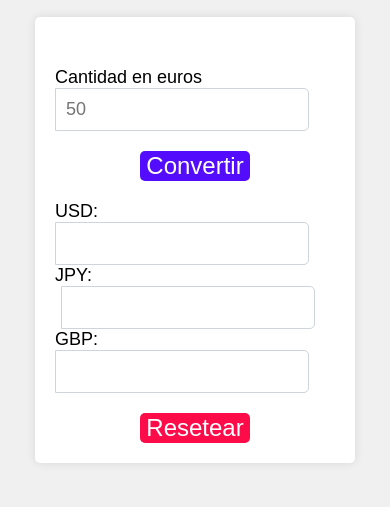
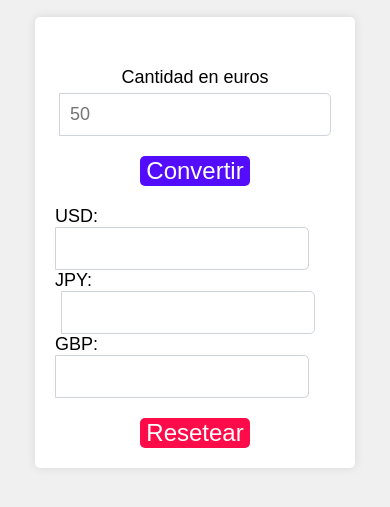
Before and after one commit to AlvaroG-code/conversor-monedas, a plain HTML site: page index.html in a window 390 px wide. Shown: the part 151-658 px from the top of the page. Drawn offline with Linux system fonts and the light colour scheme.

Commit message:
Errores arreglados, responsive añadido

```diff
--- a/css/style.css
+++ b/css/style.css
@@ -80,6 +80,18 @@ h1 {
         width: 80%;
     }
 
+    .input-group {
+        text-align: center;
+        display: flex;
+        flex-direction: column;
+        row-gap: 5px;
+        margin: 0px 10px 0px 10px;
+    }
+
+    #amount {
+        width: 250px;
+    }
+
     body {
         padding: 20px;
     }
```
